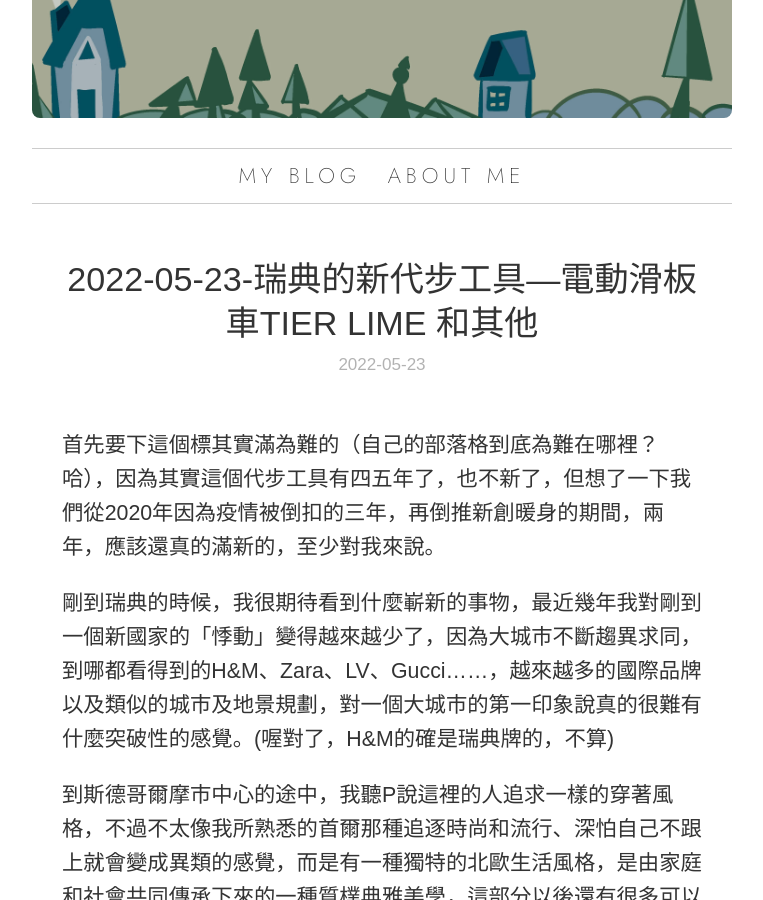
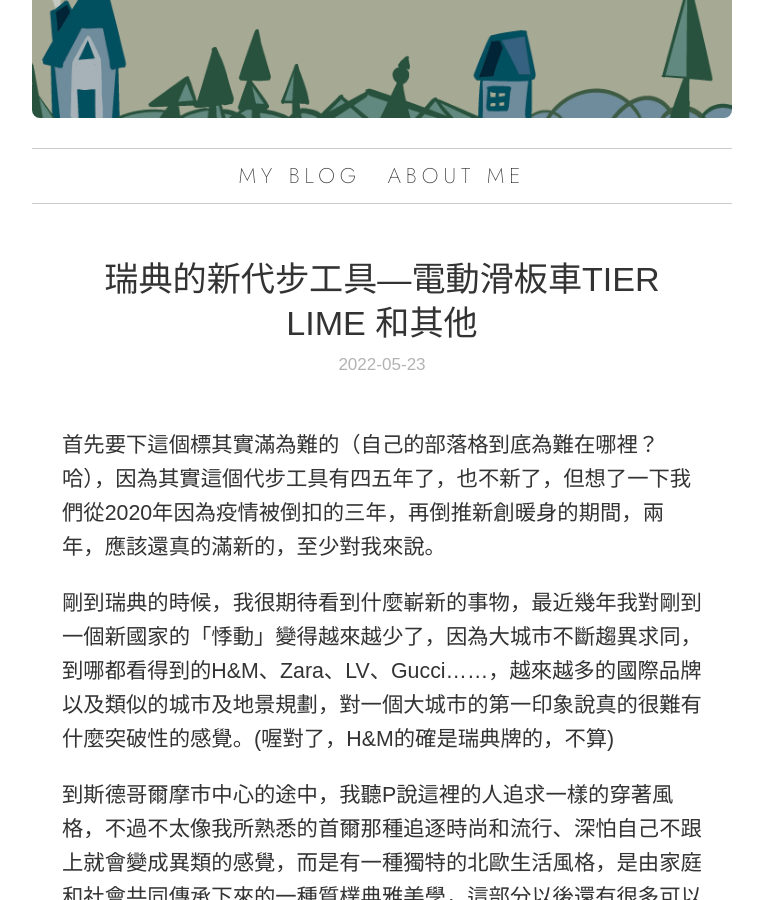
Before and after one commit to pqvst/tzling, a Jekyll site: the page built from _posts/2022-05-23-瑞典的新代步工具—電動滑板車TIER Lime 和其他.md, in a window 1280 px wide and 900 px high, scrolled down 375 px. Shown: the whole window, without its empty margins (258-1021 px from the left). Built offline with Jekyll 4.4.1, drawn with Linux system fonts in a browser that asks for light colours; nearby versions of some CDN libraries.

Commit message:
Update 2022-05-23-瑞典的新代步工具—電動滑板車TIER Lime 和其他.md
update title

```diff
--- a/_posts/2022-05-23-瑞典的新代步工具—電動滑板車TIER Lime 和其他.md
+++ b/_posts/2022-05-23-瑞典的新代步工具—電動滑板車TIER Lime 和其他.md
@@ -1,6 +1,6 @@
 ---
 layout: post
-title: 2022-05-23-瑞典的新代步工具—電動滑板車TIER Lime 和其他
+title: 瑞典的新代步工具—電動滑板車TIER Lime 和其他
 ---
 
 首先要下這個標其實滿為難的（自己的部落格到底為難在哪裡？哈），因為其實這個代步工具有四五年了，也不新了，但想了一下我們從2020年因為疫情被倒扣的三年，再倒推新創暖身的期間，兩年，應該還真的滿新的，至少對我來說。
```
